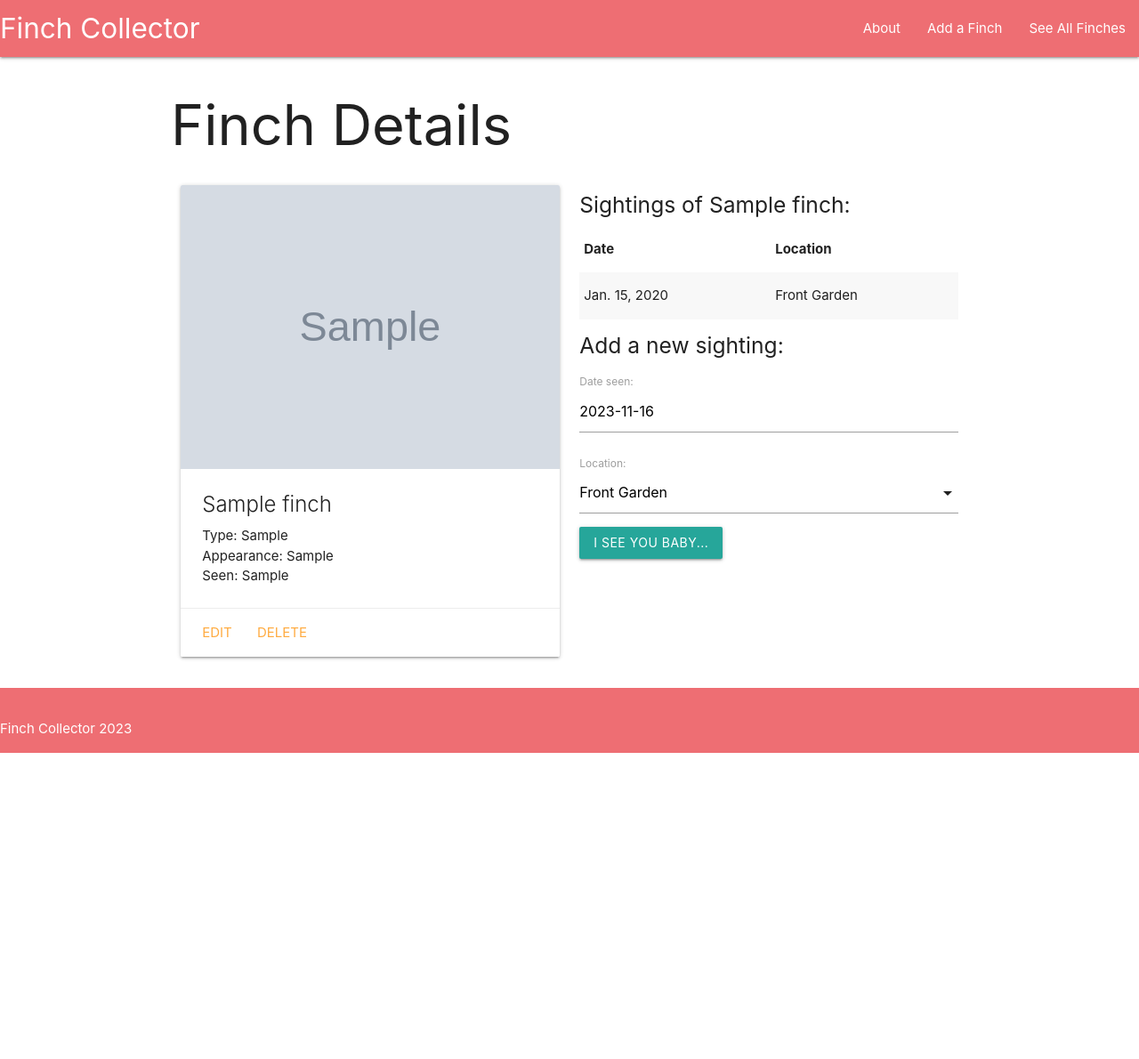
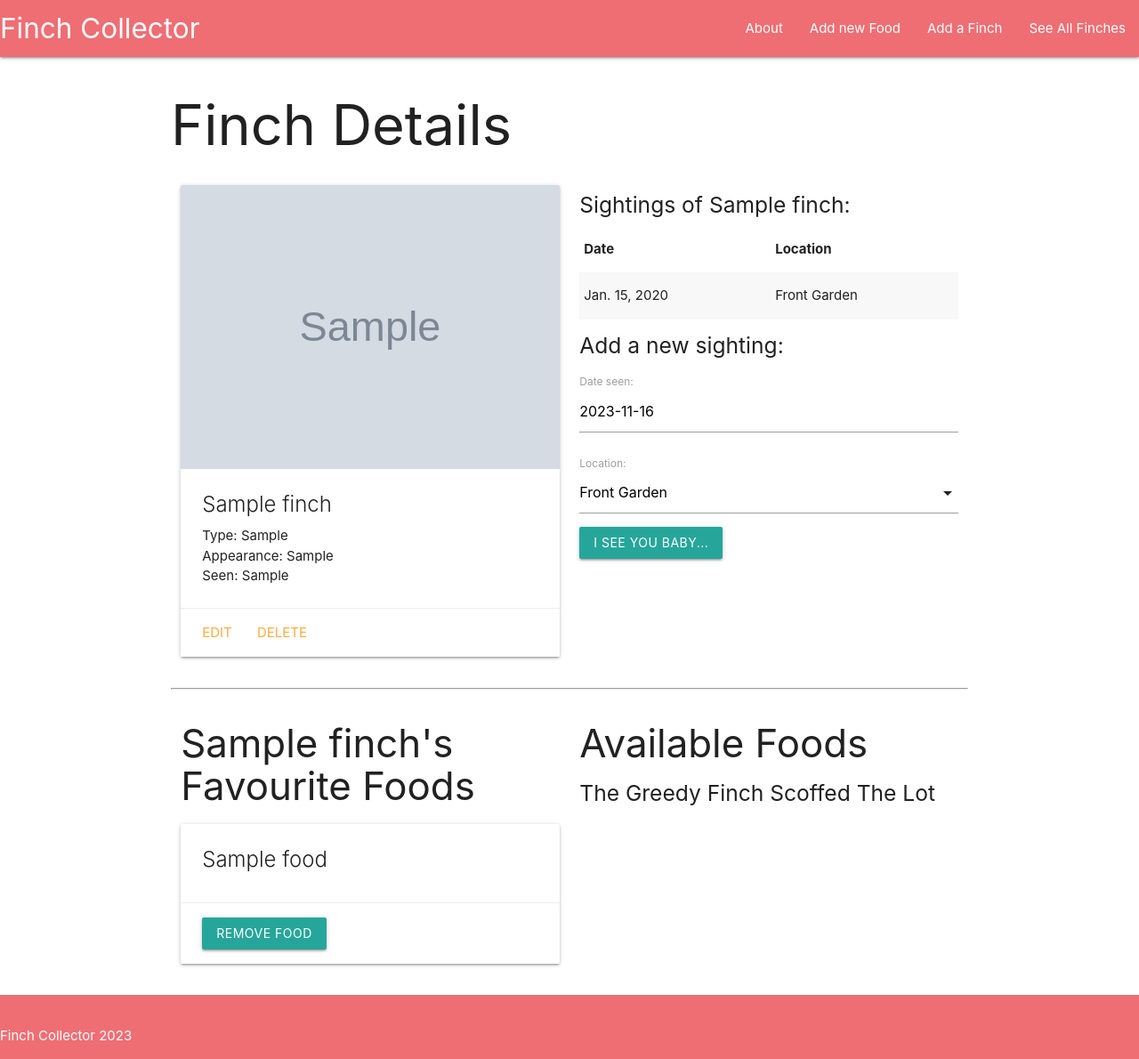
Before and after one commit to thstanton/finchcollector, a Django app: a page that uses main_app/templates/base.html in a window 1280 px wide. Shown: the whole page at 89% size. Before the commit the page ends 846 px from the top, so only its background shows below. Run offline with Django 4.2, Linux system fonts and the light colour scheme; tables that the repository leaves empty hold one stand-in row (values such as "Sample post"); grey boxes marked "Sample" are stand-in pictures.

Commit message:
Food model added

```diff
--- a/main_app/admin.py
+++ b/main_app/admin.py
@@ -1,6 +1,7 @@
 from django.contrib import admin
-from .models import Finch, Sighting
+from .models import Finch, Sighting, Food
 
 # Register your models here.
 admin.site.register(Finch)
 admin.site.register(Sighting)
+admin.site.register(Food)
--- a/main_app/models.py
+++ b/main_app/models.py
@@ -8,12 +8,22 @@ PLACES = (
 )
 
 # Create your models here.
+class Food(models.Model):
+    name = models.CharField(max_length=100)
+
+    def __str__(self):
+        return self.name
+
+    def get_absolute_url(self):
+        return reverse('foods_detail', kwargs={'pk': self.id})
+
 class Finch(models.Model):
     name = models.CharField(max_length=100)
     type = models.CharField(max_length=100)
     appearance = models.TextField(max_length=250)
     seen = models.CharField(max_length=100)
     image = models.URLField(max_length=200)
+    foods = models.ManyToManyField(Food)
 
     def __str__(self):
         return self.name
--- a/main_app/templates/base.html
+++ b/main_app/templates/base.html
@@ -17,6 +17,8 @@
                 <a href="/" class="brand-logo">Finch Collector</a>
                 <ul class="right">
                     <li><a href="{% url 'about' %}">About</a></li>
+                    <li><a href="{% url 'food_create' %}">Add new Food</a></li>
+                    {% comment %} <li><a href="{% url 'food_index' %}">All Foods</a></li> {% endcomment %}
                     <li><a href="{% url 'finch_create' %}">Add a Finch</a></li>
                     <li><a href="{% url 'index' %}">See All Finches</a></li>
                 </ul>
--- a/main_app/templates/finches/detail.html
+++ b/main_app/templates/finches/detail.html
@@ -43,6 +43,53 @@
             </form>
         </div>
     </div>
+    <hr>
+    <div class="row">
+        <div class="col s6">
+            <h3>{{ finch.name }}'s Favourite Foods</h3>
+            {% if finch.foods.count %}
+                {% for food in finch.foods.all %}
+                    <div class="card">
+                        <div class="card-content">
+                            <span class="card-title">
+                                {{ food.name }}
+                            </span>
+                        </div>
+                        <div class="card-action">
+                            <form action="{% url 'unassoc_food' finch.id food.id %}" method="POST">
+                                {% csrf_token %}
+                                <button type="submit" class="btn">Remove Food</button>
+                            </form>
+                        </div>
+                    </div>
+                {% endfor %}
+            {% else %}
+                <h5>No Favourite Foods Yet</h5>
+            {% endif %}
+        </div>
+        <div class="col s6">
+            <h3>Available Foods</h3>
+            {% if foods.count %}
+                {% for food in foods.all %}
+                    <div class="card">
+                        <div class="card-content">
+                            <span class="card-title">
+                                {{ food.name }}
+                            </span>
+                        </div>
+                        <div class="card-action">
+                            <form action="{% url 'assoc_food' finch.id food.id %}" method="POST">
+                                {% csrf_token %}
+                                <button type="submit" class="btn">Add Food</button>
+                            </form>
+                        </div>
+                    </div>
+                {% endfor %}
+            {% else %}
+                <h5>The Greedy Finch Scoffed The Lot</h5>
+            {% endif %}
+        </div>
+    </div>
     <script>
         const dateEl = document.getElementById('id_date');
         M.Datepicker.init(dateEl, {
--- a/main_app/urls.py
+++ b/main_app/urls.py
@@ -9,5 +9,8 @@ urlpatterns = [
     path('finches/create/', views.FinchCreate.as_view(), name='finch_create'),
     path('finches/int<pk>/update/', views.FinchUpdate.as_view(), name='finch_update'),
     path('finches/int<pk>/delete/', views.FinchDelete.as_view(), name='finch_delete'),
-    path('finches/<int:finch_id>/add_feeding/', views.add_sighting, name='add_sighting')
+    path('finches/<int:finch_id>/add_feeding/', views.add_sighting, name='add_sighting'),
+    path('finches/<int:finch_id>/assoc_food/<int:food_id>', views.assoc_food, name='assoc_food'),
+    path('finches/<int:finch_id>/unassoc_food/<int:food_id>', views.unassoc_food, name='unassoc_food'),
+    path('food/create/', views.FoodCreate.as_view(), name='food_create')
 ]
--- a/main_app/views.py
+++ b/main_app/views.py
@@ -2,7 +2,7 @@ from django.shortcuts import render, redirect
 from django.views.generic.edit import CreateView, UpdateView, DeleteView
 
 from .forms import SightingForm
-from .models import Finch
+from .models import Finch, Food
 
 # Create your views here.
 def home(request):
@@ -19,10 +19,13 @@ def finches_index(request):
 
 def finches_detail(request, finch_id):
     finch = Finch.objects.get(id=finch_id)
+    food_list = finch.foods.all().values_list('id')
+    not_food_list = Food.objects.exclude(id__in=food_list)
     sighting_form = SightingForm()
     return render(request, 'finches/detail.html', {
         'finch': finch,
-        'sighting_form': sighting_form
+        'sighting_form': sighting_form,
+        'foods': not_food_list
     })
 
 def add_sighting(request, finch_id):
@@ -33,13 +36,25 @@ def add_sighting(request, finch_id):
         new_sighting.save()
     return redirect('detail', finch_id=finch_id)
 
+def assoc_food(request, finch_id, food_id):
+    Finch.objects.get(id=finch_id).foods.add(food_id)
+    return redirect('detail', finch_id=finch_id)
+
+def unassoc_food(request, finch_id, food_id):
+    Finch.objects.get(id=finch_id).foods.remove(food_id)
+    return redirect('detail', finch_id=finch_id)
+
+class FoodCreate(CreateView):
+    model = Food
+    fields = ['name']
+
 class FinchCreate(CreateView):
     model = Finch
-    fields = '__all__'
+    fields = ['type', 'appearance', 'seen', 'image']
 
 class FinchUpdate(UpdateView):
     model = Finch
-    fields = '__all__'
+    fields = ['name', 'type', 'appearance', 'seen', 'image']
 
 class FinchDelete(DeleteView):
     model = Finch
```
Also changed, not shown: main_app/templates/main_app/food_form.html (added, +14 -0 lines), main_app/migrations/0004_food_alter_sighting_options_finch_foods.py (added).
